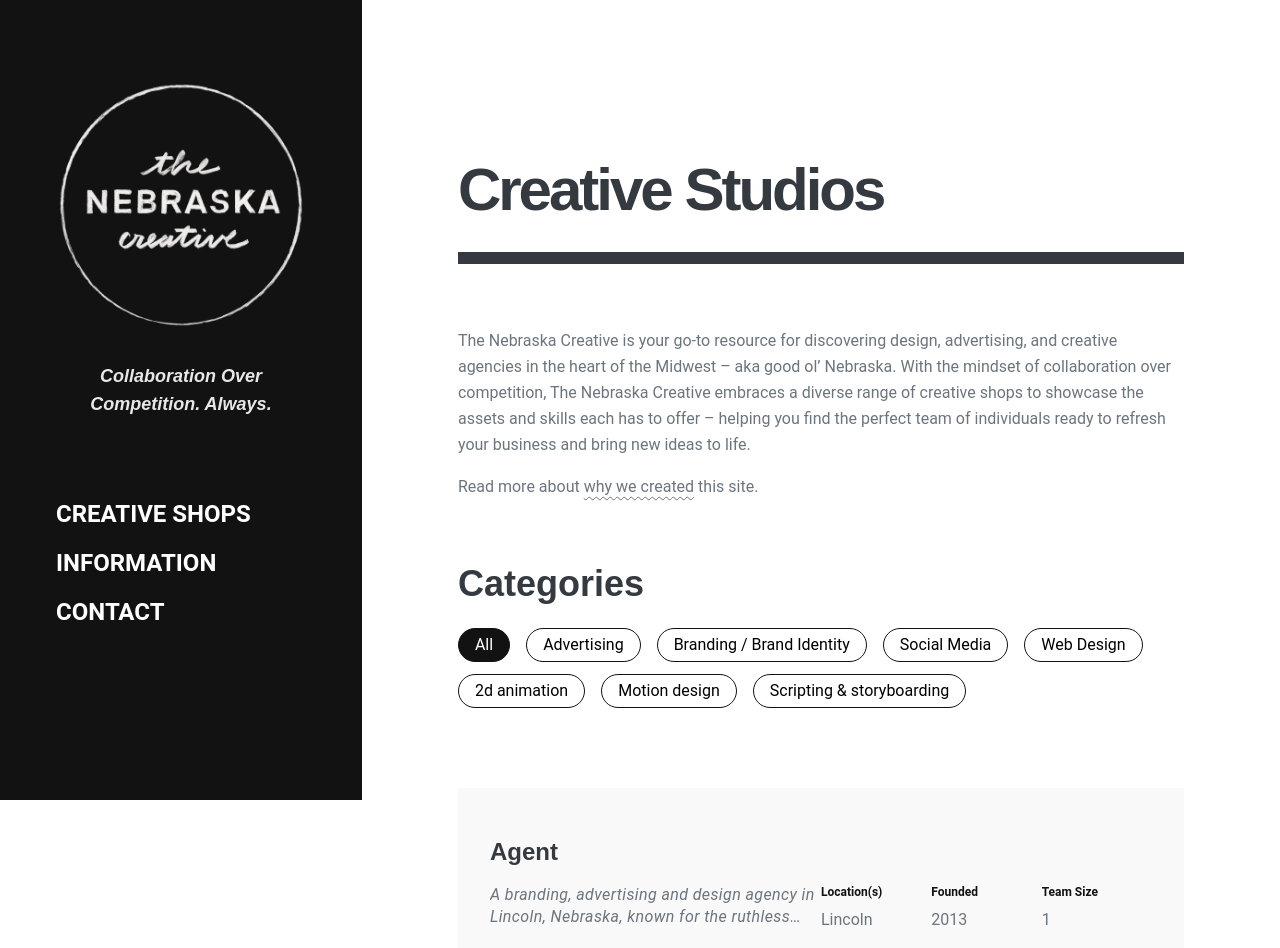
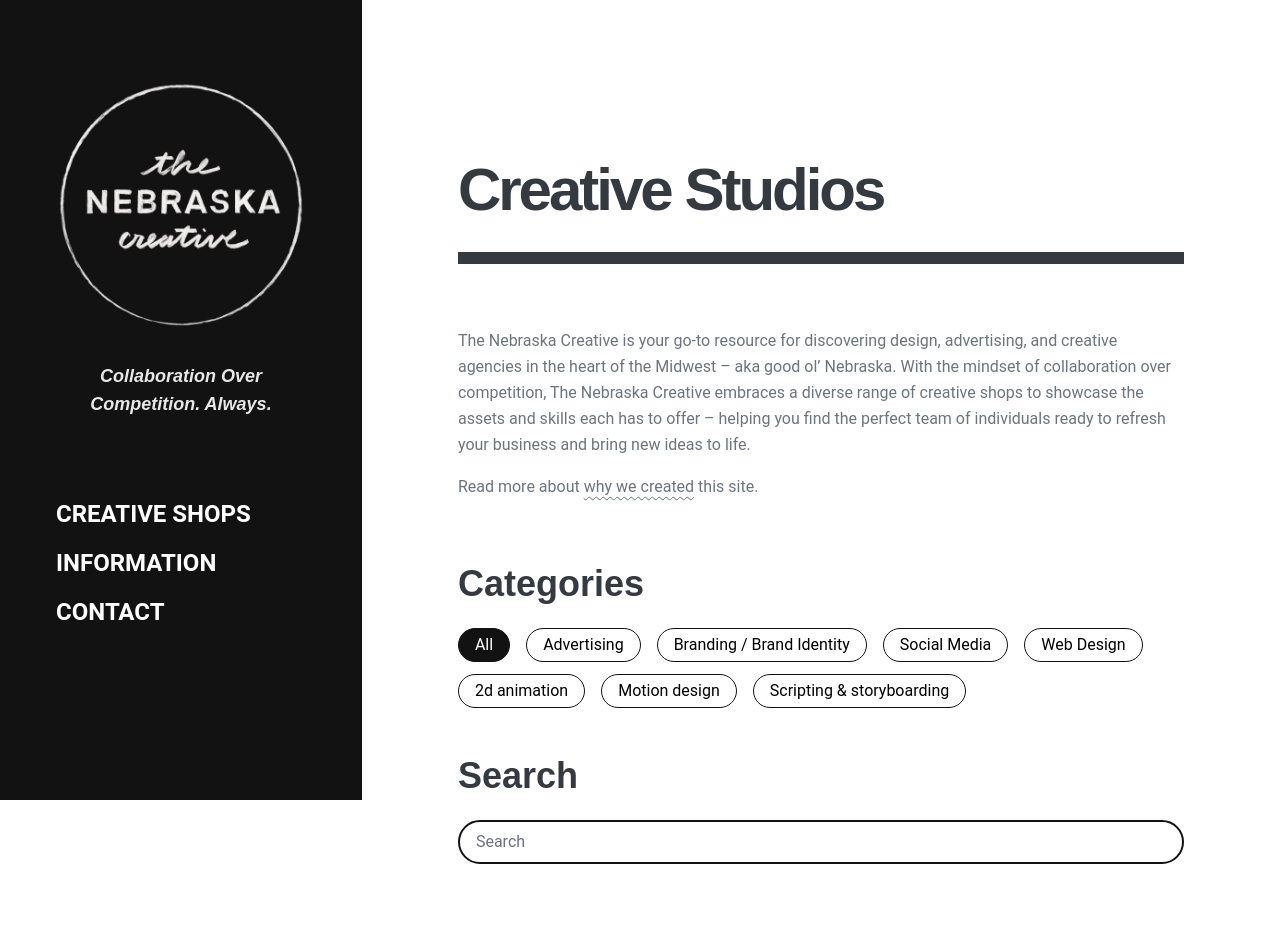
Before and after one commit to pixelbakery/nebraska-creative-react, a Next.js app: page /studios in a window 1280 px wide. Shown: the top 948 px of the page. Built offline with nearby package versions, Linux system fonts and the light colour scheme.

Commit message:
Added Fuzzy Search

```diff
--- a/pages/studios/index.tsx
+++ b/pages/studios/index.tsx
@@ -10,7 +10,14 @@
 import Main from '@modules/Main'
 import H2 from 'components/elements/typography/H2'
 import Section from '@modules/Section'
-function Page_Studios({ allCompanies }) {
+
+interface Props {
+  data?: any
+  person?: any
+  allCompanies: any
+}
+
+function Page_Studios({ allCompanies }: Props) {
   let allCategories = []
   allCompanies.forEach(function (file, i) {
     file.data.services.forEach((s) => {
@@ -19,10 +26,25 @@
       }
     })
   })
-  const [activeFilter, setActiveFilter] = useState(allCategories)
+  const [activeFilter, setActiveFilter] = useState(allCategories as any)
   const [isAllActive, setAllActive] = useState(true)
   const [filteredItems, setFilteredItems] = useState(allCompanies)
 
+  // SEARCH BOX
+  const companies: any = Array.from(new Set(allCompanies))
+
+  const [searchTerm, setSearchTerm] = useState('')
+  const handleChange = (event) => {
+    setSearchTerm(event.target.value)
+  }
+
+  const results = !searchTerm
+    ? companies
+    : companies.filter((company) =>
+        company.data.name.toLowerCase().includes(searchTerm.toLocaleLowerCase()),
+      )
+
+  //END SEARCH BOX
   const filters = Array.from(new Set(allCategories))
 
   // Update what's included in the filter
@@ -98,12 +120,22 @@
             )
           })}
         </div>
+        <div className='my-12'>
+          <H2>Search</H2>
+          <input
+            className='border-black rounded-full border-2 w-full py-2 px-4 focus:ring-black ring-inset'
+            type='text'
+            placeholder='Search'
+            value={searchTerm}
+            onChange={handleChange}
+          />
+        </div>
       </Section>
-
+      {results.length === 0 ? 'No Results Found' : ''}
       <Section id={'results'}>
         <div className='grid grid-cols-1 gap-y-12'>
           {activeFilter.length != allCategories.length
-            ? allCompanies
+            ? results
                 // .filter((c) => c.data.services.some((r, i) => activeFilter.includes(r)))
                 .filter((c) => activeFilter.every((elem) => c.data.services.includes(elem)))
                 .map((c, index) => {
@@ -113,26 +145,13 @@
                     </Fragment>
                   )
                 })
-            : allCompanies.map((c, index) => {
+            : results.map((c, index) => {
                 return (
                   <Fragment key={index}>
                     <Studios_Card index={index} company={c} />
                   </Fragment>
                 )
               })}
-          {/* {allCompanies.filter((c) =>
-              c.data.services.includes(activeFilter.includes(c.data.services)).map((c) => 'test'),
-            )} */}
-
-          {filteredItems
-            .filter((c) => c.data.services.includes(activeFilter))
-            .map((company, index) => {
-              return (
-                <Fragment key={index}>
-                  <Studios_Card index={index} company={company} />
-                </Fragment>
-              )
-            })}
         </div>
       </Section>
     </Main>
```
